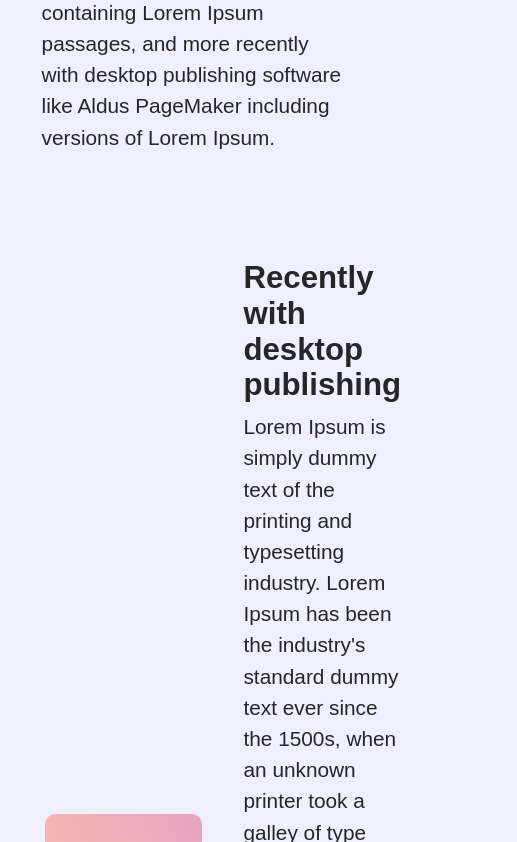
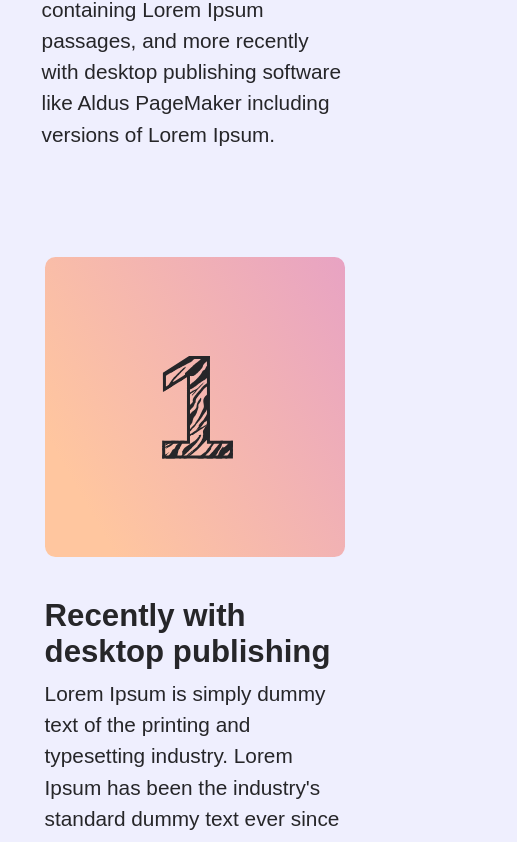
Before and after one commit to aaronadal/cebrasdepaso, a Vue app: page / in a window 390 px wide. Shown: the part 2254-3096 px from the top of the page, 517 px wide, since content can reach past the window. Built offline with nearby package versions, Linux system fonts and the light colour scheme; a small style sheet from the web is missing.

Commit message:
Some responsive

```diff
--- a/package.json
+++ b/package.json
@@ -1,5 +1,5 @@
 {
-  "name": "web",
+  "name": "cebras-de-paso",
   "version": "0.1.0",
   "private": true,
   "scripts": {
--- a/public/index.html
+++ b/public/index.html
@@ -5,11 +5,11 @@
     <meta http-equiv="X-UA-Compatible" content="IE=edge">
     <meta name="viewport" content="width=device-width,initial-scale=1.0">
     <link rel="icon" href="<%= BASE_URL %>favicon.ico">
-    <title><%= htmlWebpackPlugin.options.title %></title>
+    <title>Cebras de paso</title>
   </head>
   <body>
     <noscript>
-      <strong>We're sorry but <%= htmlWebpackPlugin.options.title %> doesn't work properly without JavaScript enabled. Please enable it to continue.</strong>
+      <strong>Lamentablemente, la página de CEBRAS DE PASO no funciona sin javascript. Por favor, actívalo para poder visualizar el contenido.</strong>
     </noscript>
     <div id="app"></div>
     <!-- built files will be auto injected -->
--- a/src/components/layout/PageFooter.vue
+++ b/src/components/layout/PageFooter.vue
@@ -3,6 +3,7 @@
 
 <template>
   <footer id="page-footer">
+    <div class="inner">
       <div>
       <address>
         Información de contacto.
@@ -10,10 +11,9 @@
       </div>
       <nav class="legal-links">
         <a href="">Aviso legal</a>
-      &bull;
         <a href="">Política de privacidad</a>
-      &bull;
         <a href="">Política de cookies</a>
       </nav>
+    </div>
   </footer>
 </template>
--- a/src/styles/_card.scss
+++ b/src/styles/_card.scss
@@ -1,5 +1,13 @@
 .card {
-  max-width: 1200px;
+  --card-max-width: 1200px;
+  --card-grid-columns: var(--card-thumbnail-size) 1fr;
+  --card-grid-rows: auto auto;
+  --card-grid-areas: 'thumbnail title' 'thumbnail content';
+  --card-grid-gap: 0 2rem;
+  --card-thumbnail-size: 350px;
+  --card-thumbnail-number-size: 10rem;
+
+  max-width: var(--card-max-width);
   margin-left: auto;
   margin-right: auto;
 
@@ -15,11 +23,11 @@
     border-radius: .5rem;
 
     display: grid;
-    grid-template-columns: 1fr 2fr;
-    grid-template-rows: auto auto;
+    grid-template-columns: var(--card-grid-columns);
+    grid-template-rows: var(--card-grid-rows);
+    grid-template-areas: var(--card-grid-areas);;
     align-items: center;
-    grid-template-areas: 'thumbnail title' 'thumbnail content';
-    gap: 0 2rem;
+    gap: var(--card-grid-gap);
 
     transition: border-color ease .5s;
 
@@ -31,7 +39,10 @@
       align-items: center;
       justify-content: center;
 
+      max-width: var(--card-thumbnail-size);
+      width: 100%;
       aspect-ratio: 1;
+      justify-self: center;
 
       cursor: default;
       user-select: none;
@@ -39,7 +50,7 @@
       .number {
         @extend %typography-heading;
         @extend %zebra;
-        font-size: 10rem;
+        font-size: var(--card-thumbnail-number-size);
         -webkit-text-stroke-width: 3px;
       }
     }
@@ -61,3 +72,24 @@
     }
   }
 }
+
+@media (max-width: 1150px) {
+  .card {
+    --card-thumbnail-size: 275px;
+    --card-thumbnail-number-size: 7rem;
+  }
+}
+
+@media (max-width: 1000px) {
+  .card {
+    --card-max-width: 800px;
+    --card-grid-columns: 1fr;
+    --card-grid-rows: auto auto auto;
+    --card-grid-areas: 'thumbnail' 'title' 'content';
+    --card-thumbnail-size: 300px;
+
+    .thumbnail {
+      margin-bottom: 2rem;
+    }
+  }
+}
--- a/src/styles/_layout.scss
+++ b/src/styles/_layout.scss
@@ -2,20 +2,24 @@
 #page-footer {
     min-height: 65vh;
     display: grid;
+    grid-template-columns: 1fr;
+    grid-template-rows: 1fr;
 
     @extend %full-gradient-animated;
 
     --border-style: solid 3px var(--text-color);
+
+    > .inner {
+      display: grid;
+      gap: 2rem 0;
+      padding: 2rem 2rem 1rem;
+    }
 }
 
 #page-header {
-  grid-template-columns: 1fr;
-  grid-template-rows: 1fr;
-
   border-bottom: var(--border-style);
 
   > .inner {
-    display: grid;
     grid-template-columns: 1fr;
     grid-template-rows: 1fr min-content;
     align-items: center;
@@ -37,10 +41,12 @@
 }
 
 #page-footer {
-    grid-template-columns: 1fr;
-    grid-template-rows: 1fr min-content;
+    border-top: var(--border-style);
 
-    border-top: var(--border-style);
+    > .inner {
+      grid-template-columns: 1fr;
+      grid-template-rows: 1fr min-content;
+    }
 
     .legal-links {
         display: flex;
@@ -66,8 +72,7 @@
     max-width: 500px;
     width: 100%;
     margin: 0 auto;
-    padding: 0 1rem 1rem;
-    gap: 1rem;
+    gap: 0 1rem;
 
     > .item {
         @extend %typography-heading;
@@ -77,3 +82,9 @@
         color: inherit;
     }
 }
+
+@media (max-width: 600px) {
+  .legal-links {
+    flex-direction: column;
+  }
+}
--- a/src/styles/_reset.scss
+++ b/src/styles/_reset.scss
@@ -57,3 +57,7 @@ table {
     border-collapse: collapse;
     border-spacing: 0;
 }
+
+*, *:before, *:after {
+    box-sizing: border-box;
+}
```
Lines whose indentation alone changed are shown as unchanged.
